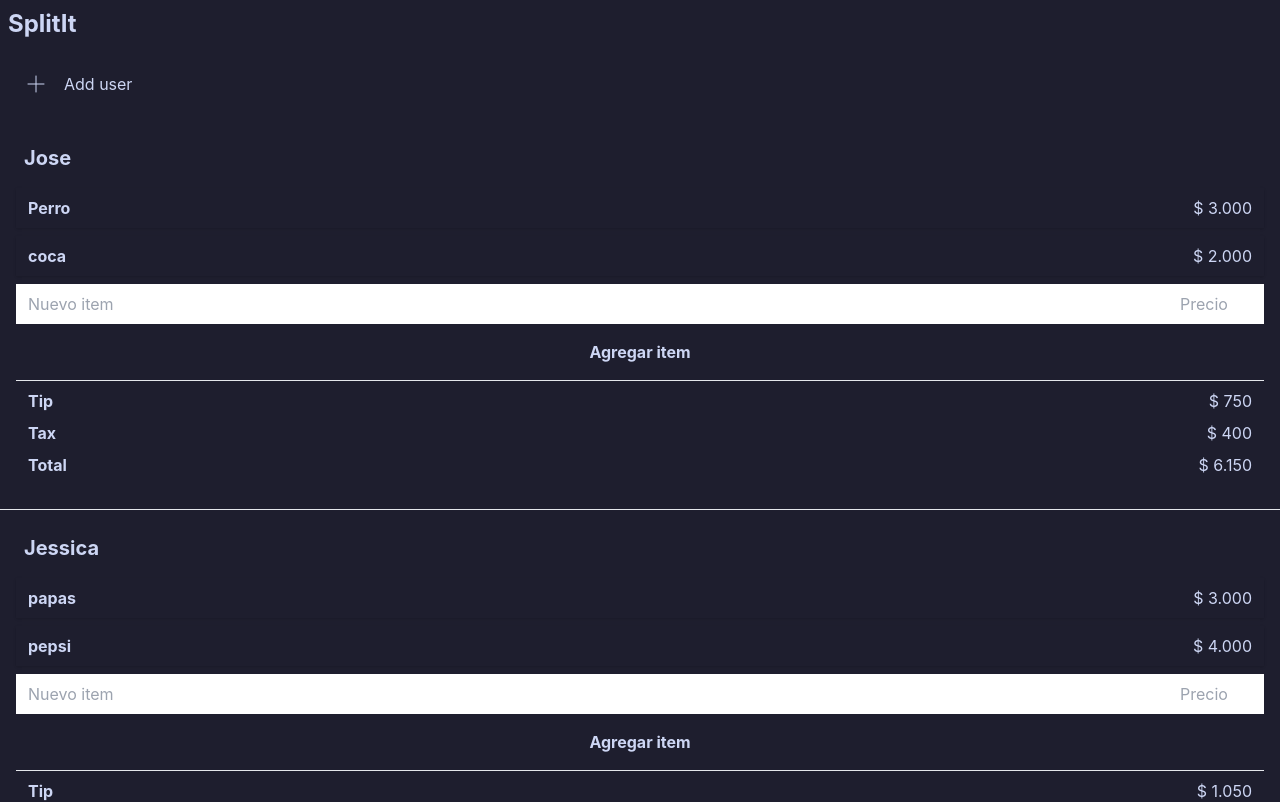
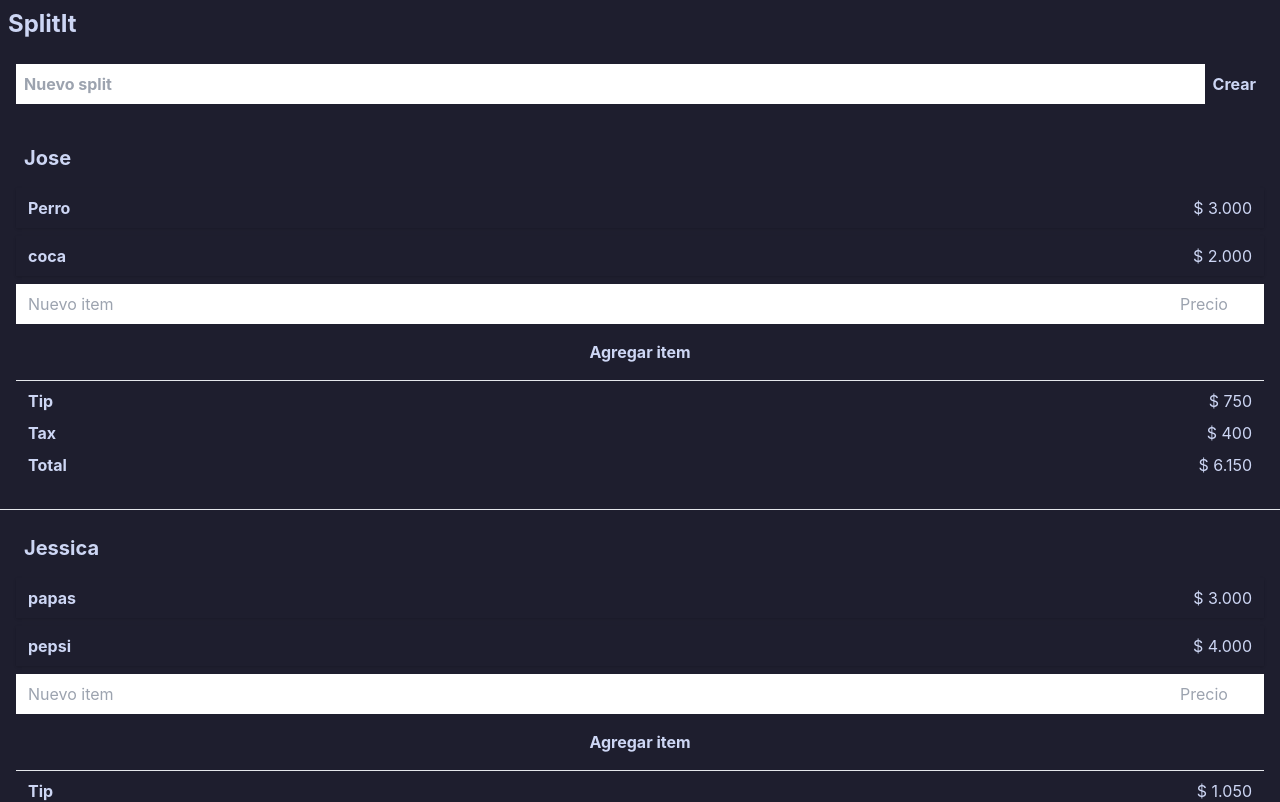
Before and after one commit to Jodarini/SplitIt, a Vue app: page / in a window 1280 px wide. Shown: the top 802 px of the page. Built offline with nearby package versions, Linux system fonts and the light colour scheme; what @catppuccin/tailwindcss would draw is missing.

Commit message:
feat: create split by name

```diff
--- a/src/components/AddUserButton.vue
+++ b/src/components/AddUserButton.vue
@@ -1,37 +1,34 @@
 <script setup lang="ts">
+import { ref } from "vue";
 import { store } from "../store";
+
+const userName = ref("");
 
 const addUser = () => {
   store.bills.unshift({
     id: crypto.randomUUID(),
-    name: "unnamed",
+    name: userName.value,
     items: null,
   });
+  userName.value = "";
 };
 </script>
 
 <template>
   <div class="flex items-center gap-2 p-4">
-    <button
-      class="w-fit rounded-full bg-ctp-mauve p-2 text-ctp-crust"
-      @click="addUser"
-    >
-      <svg
-        xmlns="http://www.w3.org/2000/svg"
-        width="24"
-        height="24"
-        stroke="currentColor"
-        fill="none"
-        stroke-linecap="round"
-        stroke-linejoin="round"
-        stroke-width="1"
-        viewBox="0 0 24 24"
-        data-icon="SvgPlus"
-        aria-hidden="true"
-      >
-        <path d="M12 4v16m8-8H4"></path>
-      </svg>
-    </button>
-    Add user
+    <form @submit.prevent="addUser" class="flex w-full font-bold">
+      <input
+        type="text"
+        v-model="userName"
+        required
+        class="text-md w-full bg-ctp-surface0/40 px-2"
+        placeholder="Nuevo split"
+      />
+      <button type="submit" class="rounded bg-ctp-mauve p-2 text-ctp-surface0">
+        Crear
+      </button>
+    </form>
   </div>
 </template>
+
+<style scoped></style>
```
